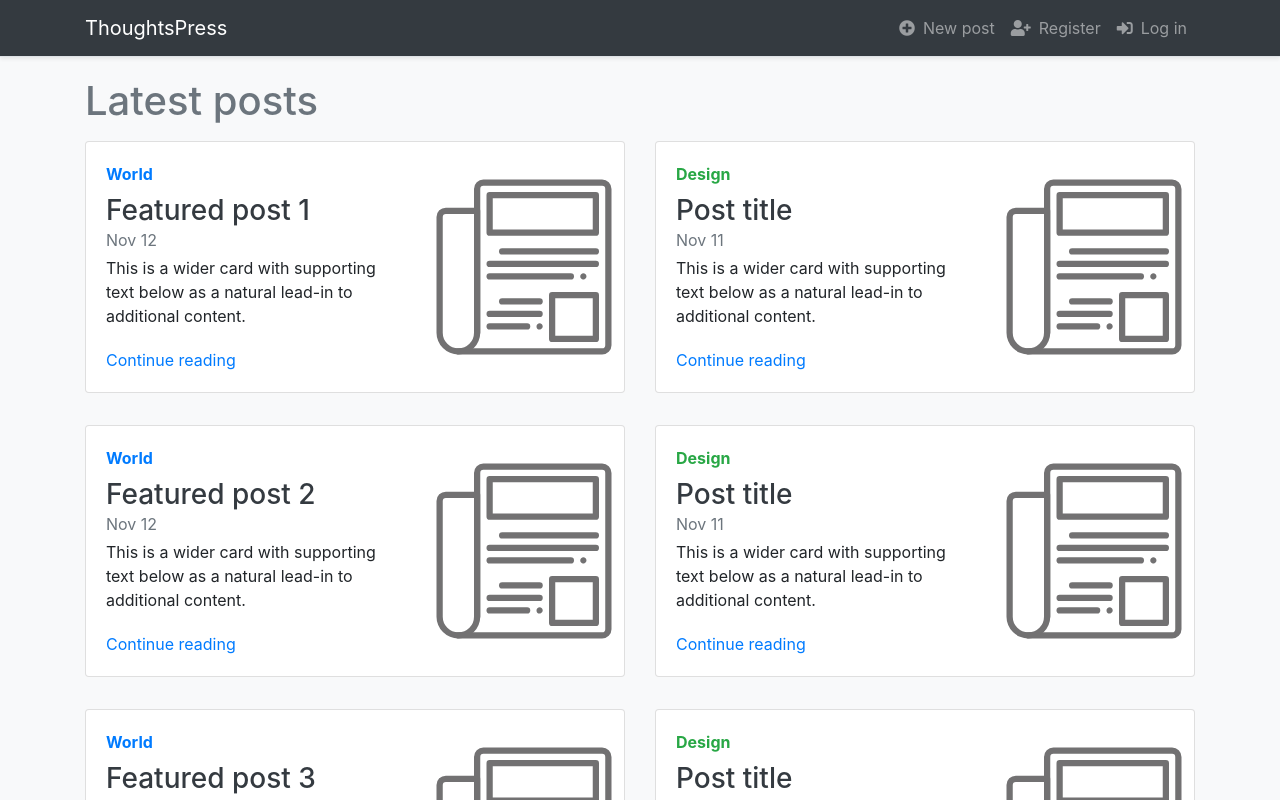
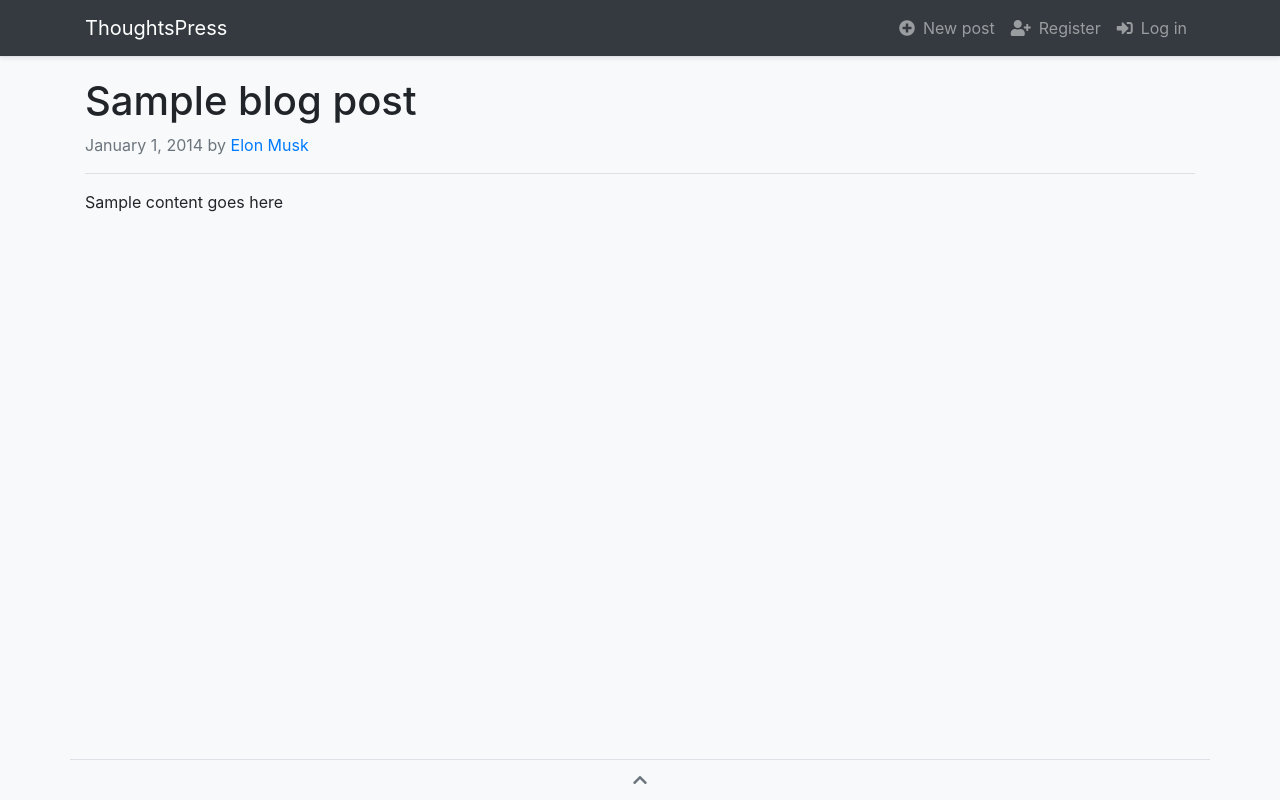
Before and after one commit to ankurk91/angular-demo-2021, an Angular app: page /posts/1 in a window 1280 px wide. Before the commit this address led to /. Shown: the top 800 px of the page. Built offline with nearby package versions, Linux system fonts and the light colour scheme.

Commit message:
Add: post single screen

```diff
--- a/src/app/Post/index/post-index.component.html
+++ b/src/app/Post/index/post-index.component.html
@@ -5,12 +5,12 @@
       <div class="card-body d-flex flex-column align-items-start">
         <strong class="d-inline-block mb-2 text-primary">World</strong>
         <h3 class="mb-0">
-          <a class="text-dark" href="#">Featured post {{post}}</a>
+          <a class="text-dark" routerLink="/posts/1">Featured post {{post}}</a>
         </h3>
         <div class="mb-1 text-muted">Nov 12</div>
         <p class="card-text mb-auto">This is a wider card with supporting text below as a natural lead-in to additional
           content.</p>
-        <a href="#">Continue reading</a>
+        <a routerLink="/posts/1">Continue reading</a>
       </div>
       <img class="card-img-right flex-auto d-none d-md-block" alt="Thumbnail [200x250]"
            style="width: 200px; height: 250px;"
@@ -22,12 +22,12 @@
       <div class="card-body d-flex flex-column align-items-start">
         <strong class="d-inline-block mb-2 text-success">Design</strong>
         <h3 class="mb-0">
-          <a class="text-dark" href="#">Post title</a>
+          <a class="text-dark" routerLink="/posts/1">Post title</a>
         </h3>
         <div class="mb-1 text-muted">Nov 11</div>
         <p class="card-text mb-auto">This is a wider card with supporting text below as a natural lead-in to additional
           content.</p>
-        <a href="#">Continue reading</a>
+        <a routerLink="/posts/1">Continue reading</a>
       </div>
       <img class="card-img-right flex-auto d-none d-md-block" alt="Thumbnail [200x250]"
            style="width: 200px; height: 250px;"
--- /dev/null
+++ b/src/app/Post/show/post-show.component.html
@@ -0,0 +1,8 @@
+<div class="my-3">
+  <h1 class="">Sample blog post</h1>
+  <p class="text-muted">January 1, 2014 by <a href="#">Elon Musk</a></p>
+</div>
+<hr>
+<p>
+  Sample content goes here
+</p>
--- /dev/null
+++ b/src/app/Post/show/post-show.component.ts
@@ -0,0 +1,16 @@
+import {Component, OnInit} from '@angular/core';
+
+@Component({
+  selector: 'app-post-show',
+  templateUrl: './post-show.component.html',
+  styles: []
+})
+export class PostShowComponent implements OnInit {
+
+  constructor() {
+  }
+
+  ngOnInit(): void {
+  }
+
+}
--- a/src/app/app-routing.module.ts
+++ b/src/app/app-routing.module.ts
@@ -5,13 +5,15 @@ import {RegisterComponent} from "./Auth/register/register.component";
 import {ForgotPasswordComponent} from "./Auth/forgot-password/forgot-password.component";
 import {PostIndexComponent} from "./Post/index/post-index.component";
 import {PostCreateComponent} from "./Post/create/post-create.component";
+import {PostShowComponent} from "./Post/show/post-show.component";
 
 const routes: Routes = [
   {path: '', component: PostIndexComponent},
   {path: 'login', component: LoginComponent},
   {path: 'register', component: RegisterComponent},
   {path: 'forgot-password', component: ForgotPasswordComponent},
-  {path: 'post/create', component: PostCreateComponent},
+  {path: 'posts/:id', component: PostShowComponent},
+  {path: 'posts/create', component: PostCreateComponent},
   {path: '**', redirectTo: '/'},
 ];
 
--- a/src/app/app.component.html
+++ b/src/app/app.component.html
@@ -10,7 +10,7 @@
       <div id="mobile-nav" class="collapse navbar-collapse collapse" style="display: none;">
         <ul class="navbar-nav ml-auto">
           <li class="nav-item">
-            <a routerLink="/post/create" routerLinkActive="active" class="nav-link">
+            <a routerLink="/posts/create" routerLinkActive="active" class="nav-link">
               <i class="fas fa-plus-circle"></i>&ensp;New post</a>
           </li>
           <li class="nav-item">
--- a/src/app/app.module.ts
+++ b/src/app/app.module.ts
@@ -7,7 +7,8 @@ import {LoginComponent} from './Auth/login/login.component';
 import { RegisterComponent } from './Auth/register/register.component';
 import { ForgotPasswordComponent } from './Auth/forgot-password/forgot-password.component';
 import { PostIndexComponent } from './Post/index/post-index.component';
-import { PostCreateComponent } from './Post/create/post-create.component'
+import { PostCreateComponent } from './Post/create/post-create.component';
+import { PostShowComponent } from './Post/show/post-show.component'
 
 @NgModule({
   declarations: [
@@ -16,7 +17,8 @@ import { PostCreateComponent } from './Post/create/post-create.component'
     RegisterComponent,
     ForgotPasswordComponent,
     PostIndexComponent,
-    PostCreateComponent
+    PostCreateComponent,
+    PostShowComponent
   ],
   imports: [
     BrowserModule,
```
